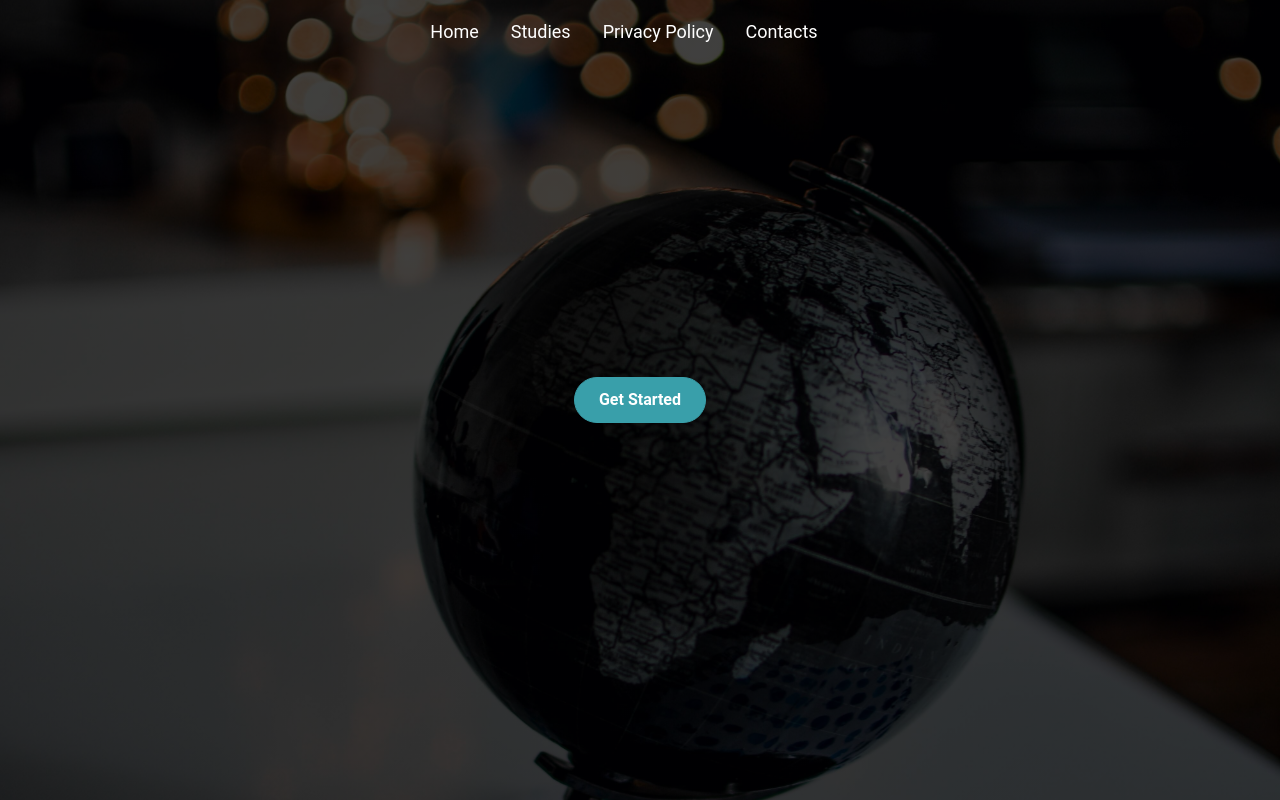
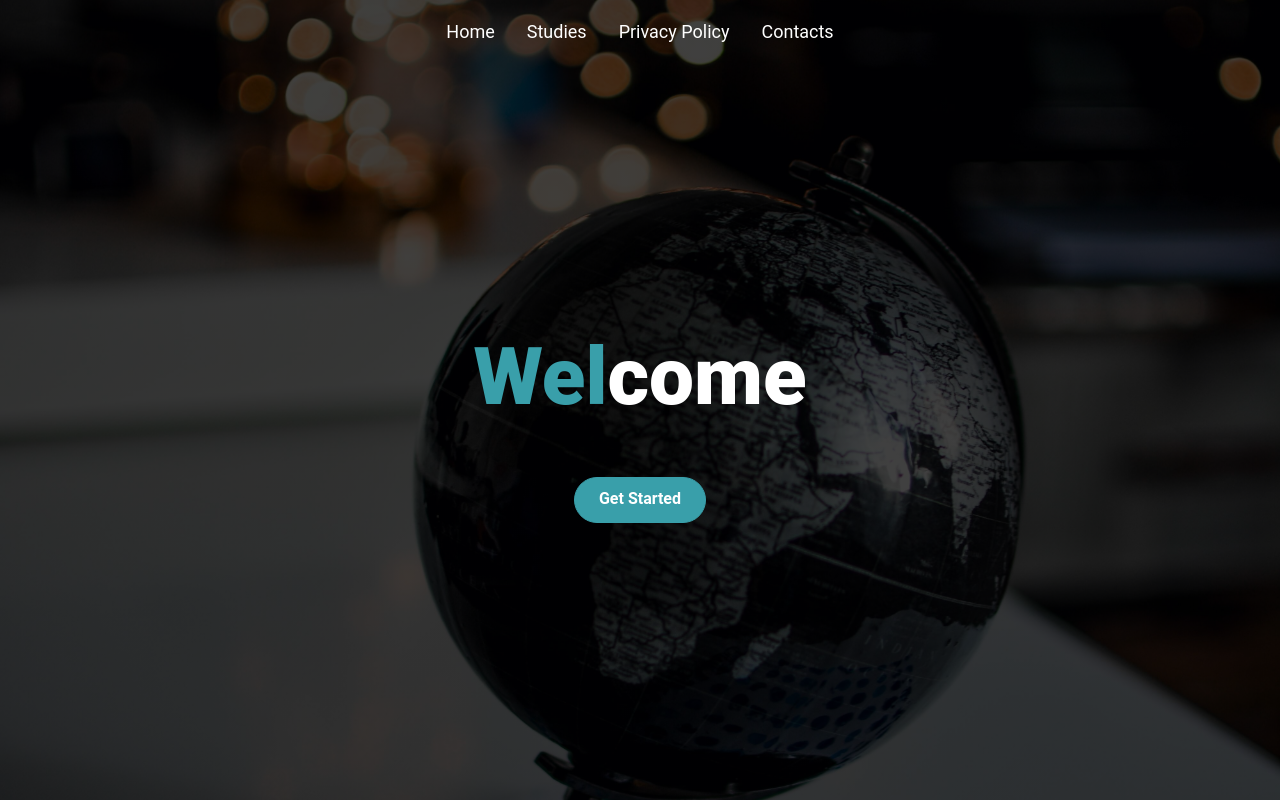
Before and after one commit to ekarazas/mipsas, a React (Create React App) app: page / in a window 1280 px wide. Built offline with nearby package versions, Linux system fonts and the light colour scheme.

Commit message:
home page done

```diff
--- a/src/App.tsx
+++ b/src/App.tsx
@@ -1,10 +1,13 @@
 import React from "react";
 import { Route, BrowserRouter as Router } from "react-router-dom";
+
+import { MainHeader } from "layout/headers/MainHeader";
 import Home from "./pages/Home";
 
 const App: React.FC = () => {
   return (
     <Router>
+      <MainHeader />
       <Route exact path="/" component={Home}></Route>
     </Router>
   );
--- a/src/components/texts/H1.ts
+++ b/src/components/texts/H1.ts
@@ -3,9 +3,9 @@ import { mobile } from "styles/breakpoints";
 import { TextBaseBold } from "./TextBase";
 
 export const H1 = styled(TextBaseBold).attrs({ as: "h1" })`
-  font-size: 3rem;
+  font-size: 5rem;
 
   @media ${mobile} {
-    font-size: 1.69rem;
+    font-size: 3rem;
   }
 `;
--- a/src/layout/headers/MainHeader.tsx
+++ b/src/layout/headers/MainHeader.tsx
@@ -6,7 +6,7 @@ import close_button from "assets/icons/close_button.svg";
 
 import { mobile, useQuery } from "styles/breakpoints";
 import { black, primaryLight, white } from "styles/colors";
-import { Box, Container, FlexWrapper, Paragraph } from "components";
+import { Box, FlexWrapper, Paragraph } from "components";
 
 export const MainHeader: React.FC = () => {
   const { isMobile } = useQuery();
@@ -38,7 +38,7 @@ export const MainHeader: React.FC = () => {
           <FlexWrapper
             flexDirection={isMobile ? "column" : ""}
             alignItems="center"
-            padding="0 2rem 0 0"
+            padding={isMobile ? "0 2rem 0 0" : ""}
           >
             <StyledLink to="/">
               <NavItem>Home</NavItem>
--- a/src/pages/Home/index.tsx
+++ b/src/pages/Home/index.tsx
@@ -1,26 +1,15 @@
 import React from "react";
-import styled from "styled-components";
+
 import { Background } from "./elements/Background";
-import { PrimaryButton } from "components/buttons/PrimaryButton";
-import { MainHeader } from "layout/headers/MainHeader";
+import { Welcome } from "./sections/Welcome";
 
 const Home: React.FC = () => {
   return (
     <>
       <Background />
-      <MainHeader />
-      <TestContainer>
-        <PrimaryButton>Get Started</PrimaryButton>
-      </TestContainer>
+      <Welcome />
     </>
   );
 };
 
 export default Home;
-
-const TestContainer = styled.div`
-  height: 100vh;
-  display: flex;
-  justify-content: center;
-  align-items: center;
-`;
--- /dev/null
+++ b/src/pages/Home/sections/Welcome.tsx
@@ -0,0 +1,34 @@
+import React from "react";
+import styled from "styled-components";
+
+import { primary, white } from "styles/colors";
+import { FlexWrapper, H1, TextWrapper } from "components";
+import { PrimaryButton } from "components/buttons/PrimaryButton";
+import { NavLink } from "react-router-dom";
+
+export const Welcome: React.FC = () => {
+  return (
+    <FlexWrapperStyled justifyContent="center" alignItems="center">
+      <FlexWrapper flexDirection="column" alignItems="center">
+        <H1 color={white}>
+          <TextWrapper fontWeight={900} color={primary}>
+            Wel
+          </TextWrapper>
+          come
+        </H1>
+        <PrimaryButton>
+          <StyledLink to="/">Get Started</StyledLink>
+        </PrimaryButton>
+      </FlexWrapper>
+    </FlexWrapperStyled>
+  );
+};
+
+const FlexWrapperStyled = styled(FlexWrapper)`
+  height: 100vh;
+`;
+
+const StyledLink = styled(NavLink)`
+  text-decoration: none;
+  color: ${white};
+`;
```
